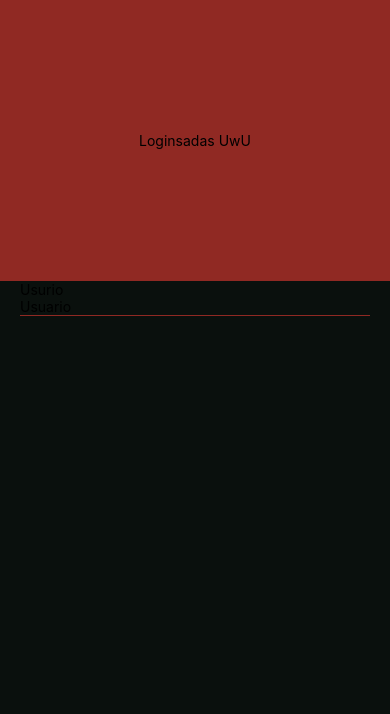
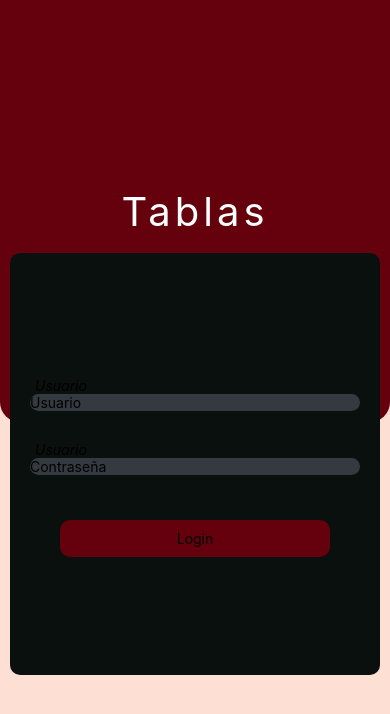
Before and after one commit to Aureole-PG/table_view, a React Native app: screen /Login in a window 390 px wide. Shown: the top 714 px of the page. Built offline with nearby package versions, Linux system fonts and the light colour scheme.

Commit message:
login screen

```diff
--- a/src/views/login.js
+++ b/src/views/login.js
@@ -5,23 +5,43 @@ import {
   Text,
   TextInput,
   KeyboardAvoidingView,
+  TouchableOpacity,
 } from 'react-native';
 const LoginScreen = () => {
-  const [text, setText] = useState('');
+  const [user, setUser] = useState('');
+  const [password, setPassword] = useState('');
   return (
-    <KeyboardAvoidingView style={{flex: 1, backgroundColor: '#902923'}}>
-      <View style={styles.titleContainer}>
-        <Text>Loginsadas UwU</Text>
+    <KeyboardAvoidingView
+      style={{flex: 1, backgroundColor: '#FEDFD4', position: 'relative'}}>
+      <View style={styles.background}>
+        <Text style={styles.title}>Tablas</Text>
       </View>
+      <View style={styles.background1} />
+
       <View style={styles.contenedor}>
         <View style={styles.inputContainer}>
-          <Text>Usurio</Text>
+          <Text style={styles.label}>Usuario</Text>
           <TextInput
             style={styles.inputs}
-            onChangeText={user => setText(user)}
-            defaultValue={text}
+            onChangeText={user => setUser(user)}
+            defaultValue={user}
             placeholder="Usuario"
           />
+        </View>
+        <View style={styles.inputContainer}>
+          <Text style={styles.label}>Usuario</Text>
+          <TextInput
+            style={styles.inputs}
+            onChangeText={x => setPassword(x)}
+            defaultValue={password}
+            placeholder="Contraseña"
+            secureTextEntry={true}
+          />
+        </View>
+        <View style={styles.buttonContainer}>
+          <TouchableOpacity style={styles.button}>
+            <Text>Login</Text>
+          </TouchableOpacity>
         </View>
       </View>
     </KeyboardAvoidingView>
@@ -30,23 +50,57 @@ const LoginScreen = () => {
 
 const styles = StyleSheet.create({
   contenedor: {
+    position: 'absolute',
+    top: '30%',
+    left: 0,
+    right: 0,
+    bottom: '20%',
     backgroundColor: '#0A100D',
     flex: 2,
+    marginHorizontal: 10,
+    paddingTop: 20,
+    borderRadius: 10,
+    justifyContent: 'center',
   },
-  titleContainer: {
+  background: {
     flex: 1,
+    backgroundColor: '#65010C',
+    borderBottomEndRadius: 20,
+    borderBottomStartRadius: 20,
+    justifyContent: 'center',
     alignItems: 'center',
-    justifyContent: 'center',
+  },
+  background1: {
+    flex: 1,
+    backgroundColor: '#FEDFD4',
   },
   title: {
     color: '#FFF',
+    fontSize: 40,
+    letterSpacing: 4,
   },
   inputContainer: {
     marginHorizontal: 20,
+    marginVertical: 15,
   },
   inputs: {
-    borderColor: '#902923',
-    borderBottomWidth: 1,
+    backgroundColor: '#343A40',
+    borderRadius: 10,
+  },
+  label: {
+    marginLeft: 5,
+    fontStyle: 'italic',
+  },
+  buttonContainer: {
+    marginHorizontal: 50,
+    marginVertical: 30,
+  },
+  button: {
+    backgroundColor: '#65010C',
+    borderRadius: 10,
+    justifyContent: 'center',
+    alignItems: 'center',
+    padding: 10,
   },
 });
 
```
